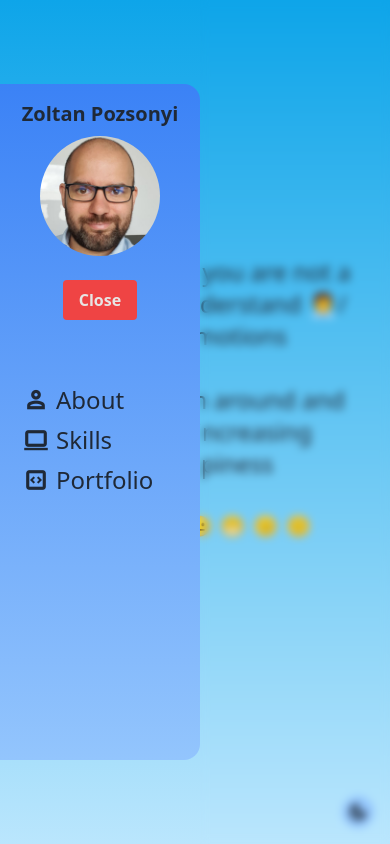
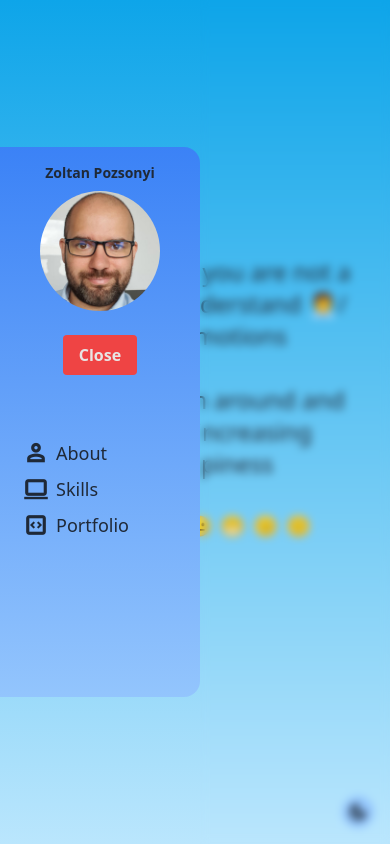
Before and after one commit to Zolikon/profile, a React (Vite) app: page / in a window 390 px wide. Both pictures are taken after a click on the button "Open". Built offline with nearby package versions, Linux system fonts and the light colour scheme.

Commit message:
adjusted side menu

```diff
--- a/src/App.jsx
+++ b/src/App.jsx
@@ -15,7 +15,7 @@ function App() {
                   <span key={11} className="material-symbols-outlined">
                     person
                   </span>,
-                  <p key={12} className="text-2xl">
+                  <p key={12} className="text-lg sm:text-2xl">
                     About
                   </p>,
                 ],
@@ -26,7 +26,7 @@ function App() {
                   <span key={21} className="material-symbols-outlined">
                     computer
                   </span>,
-                  <p key={22} className="text-2xl">
+                  <p key={22} className="text-lg sm:text-2xl">
                     Skills
                   </p>,
                 ],
@@ -37,7 +37,7 @@ function App() {
                   <span key={31} className="material-symbols-outlined">
                     code_blocks
                   </span>,
-                  <p key={32} className="text-2xl">
+                  <p key={32} className="text-lg sm:text-2xl">
                     Portfolio
                   </p>,
                 ],
--- a/src/components/ColorThemeSelector.jsx
+++ b/src/components/ColorThemeSelector.jsx
@@ -3,7 +3,9 @@ import { useLocalStorage } from "../useLocalStorage";
 
 function ColorThemeSelector() {
   const [isDarkFromPreviousSession, storeIsDarkForFuture] = useLocalStorage("darkMode");
-  const [isDark, setIsDark] = useState(isDarkFromPreviousSession());
+  const [isDark, setIsDark] = useState(
+    isDarkFromPreviousSession() || document.documentElement.classList.contains("dark")
+  );
   document.documentElement.classList.toggle("dark", isDark);
 
   function toggleDarkMode() {
--- a/src/components/SideMenu.jsx
+++ b/src/components/SideMenu.jsx
@@ -69,7 +69,7 @@ const SideNavigation = ({ content }) => {
         onClick={() => {
           if (!isOpen) openMenu();
         }}
-        className="bg-gradient-to-b from-light-side-from to-light-side-to dark:from-dark-side-from dark:to-dark-side-to text-light-text dark:text-dark-text p-4  h-4/5 my-auto flex flex-col justify-between items-center rounded-r-2xl"
+        className="bg-gradient-to-b from-light-side-from to-light-side-to dark:from-dark-side-from dark:to-dark-side-to text-light-text dark:text-dark-text p-4 h-[550px] sm:h-4/5 my-auto flex flex-col justify-between items-center rounded-r-2xl"
       >
         <div className="flex flex-col items-center justify-start w-full h-full">
           <motion.div
@@ -79,7 +79,7 @@ const SideNavigation = ({ content }) => {
           >
             {isOpen && (
               <motion.p
-                className=" whitespace-nowrap text-xl font-bold"
+                className=" whitespace-nowrap text-sm sm:text-xl font-bold"
                 initial={{ opacity: 0, scale: 0 }}
                 animate={{ opacity: 1, scale: 1 }}
                 transition={{ delay: 0.5 }}
```
